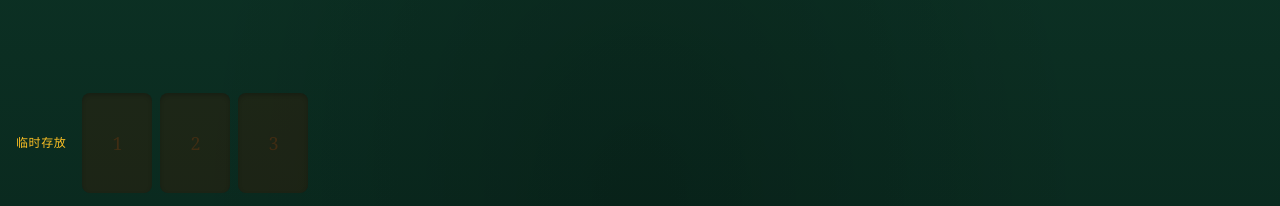
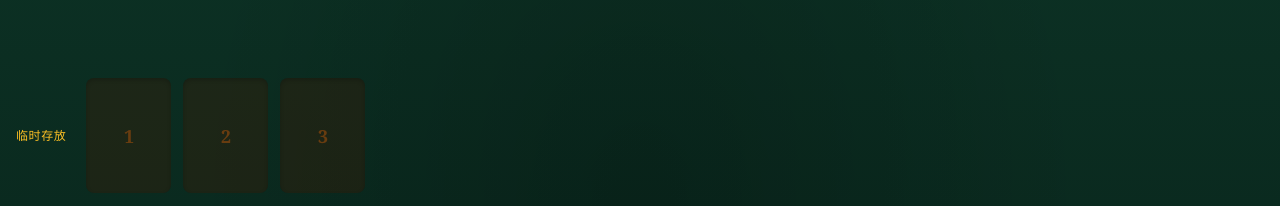
Before and after one commit to createjdd/grmini-3-flasg-game, a Vue app: page /spider-solitaire in a window 1280 px wide. Shown: the part 626-832 px from the top of the page. Built offline with nearby package versions, Linux system fonts and the light colour scheme.

Commit message:
feat: add-log
Signed-off-by: kevin.susanto <kevin.susanto@rupiahcepat.co.id>

```diff
--- a/src/views/SpiderSolitaire.vue
+++ b/src/views/SpiderSolitaire.vue
@@ -538,18 +538,23 @@ const onMouseMove = (e) => {
 const onMouseUp = (e) => {
   if (!isDragging.value) return
 
-  // Detect drop target
+  // Detect drop target - 优先检测临时存放区
   const elements = document.elementsFromPoint(e.clientX, e.clientY)
-  const colEl = elements.find((el) => el.dataset.colIndex !== undefined)
-  const slotEl = elements.find((el) => el.dataset.slotIndex !== undefined)
 
+  // 先检查是否在临时存放区 (只允许单张牌)
+  const slotEl = elements.find((el) => el.dataset && el.dataset.slotIndex !== undefined)
+
+  if (slotEl && draggedStack.value.length === 1) {
+    // Drop single card to temp slot
+    const slotIndex = parseInt(slotEl.dataset.slotIndex)
+    tryDropToSlot(slotIndex)
+  } else {
+    // 再检查是否在列上
+    const colEl = elements.find((el) => el.dataset && el.dataset.colIndex !== undefined)
     if (colEl) {
       const targetColIndex = parseInt(colEl.dataset.colIndex)
       tryDrop(targetColIndex)
-  } else if (slotEl && draggedStack.value.length === 1) {
-    // Drop single card to temp slot
-    const slotIndex = parseInt(slotEl.dataset.slotIndex)
-    tryDropToSlot(slotIndex)
+    }
   }
 
   // Cleanup
@@ -972,15 +977,21 @@ onUnmounted(() => {
       </div>
 
       <!-- Temporary Storage Area (Bottom Left) -->
-      <div class="temp-storage absolute bottom-4 left-4 flex gap-2">
+      <div class="temp-storage absolute bottom-4 left-4 flex gap-3">
         <div class="temp-label text-amber-400 text-xs uppercase tracking-wider mr-2 flex items-center">临时存放</div>
         <div
           v-for="(slot, slotIndex) in tempSlots"
           :key="slotIndex"
-          class="temp-slot w-70px h-100px border-2 rounded-lg flex items-center justify-center cursor-pointer transition-all duration-200"
-          :class="slot ? 'border-amber-500' : 'border-amber-900/30 bg-amber-950/30'"
+          class="temp-slot-wrapper relative cursor-pointer"
           :data-slot-index="slotIndex"
           @mousedown="slot ? startDragFromSlot($event, slotIndex) : null"
+        >
+          <div
+            class="temp-slot w-85px h-115px border-2 rounded-lg flex items-center justify-center transition-all duration-200 relative"
+            :class="
+              slot ? 'border-amber-500 border-3' : 'border-amber-900/40 bg-amber-950/30 hover:border-amber-700/60'
+            "
+            :data-slot-index="slotIndex"
           >
             <template v-if="slot">
               <div
@@ -998,7 +1009,10 @@ onUnmounted(() => {
                 </div>
               </div>
             </template>
-          <span v-else class="text-amber-800/30 text-lg">{{ slotIndex + 1 }}</span>
+            <span v-else class="text-amber-700/50 text-lg font-bold">{{ slotIndex + 1 }}</span>
+          </div>
+          <!-- 扩大的拖放检测区域 -->
+          <div class="absolute -inset-2" :data-slot-index="slotIndex"></div>
         </div>
       </div>
     </div>
```
Lines whose indentation alone changed are shown as unchanged.
